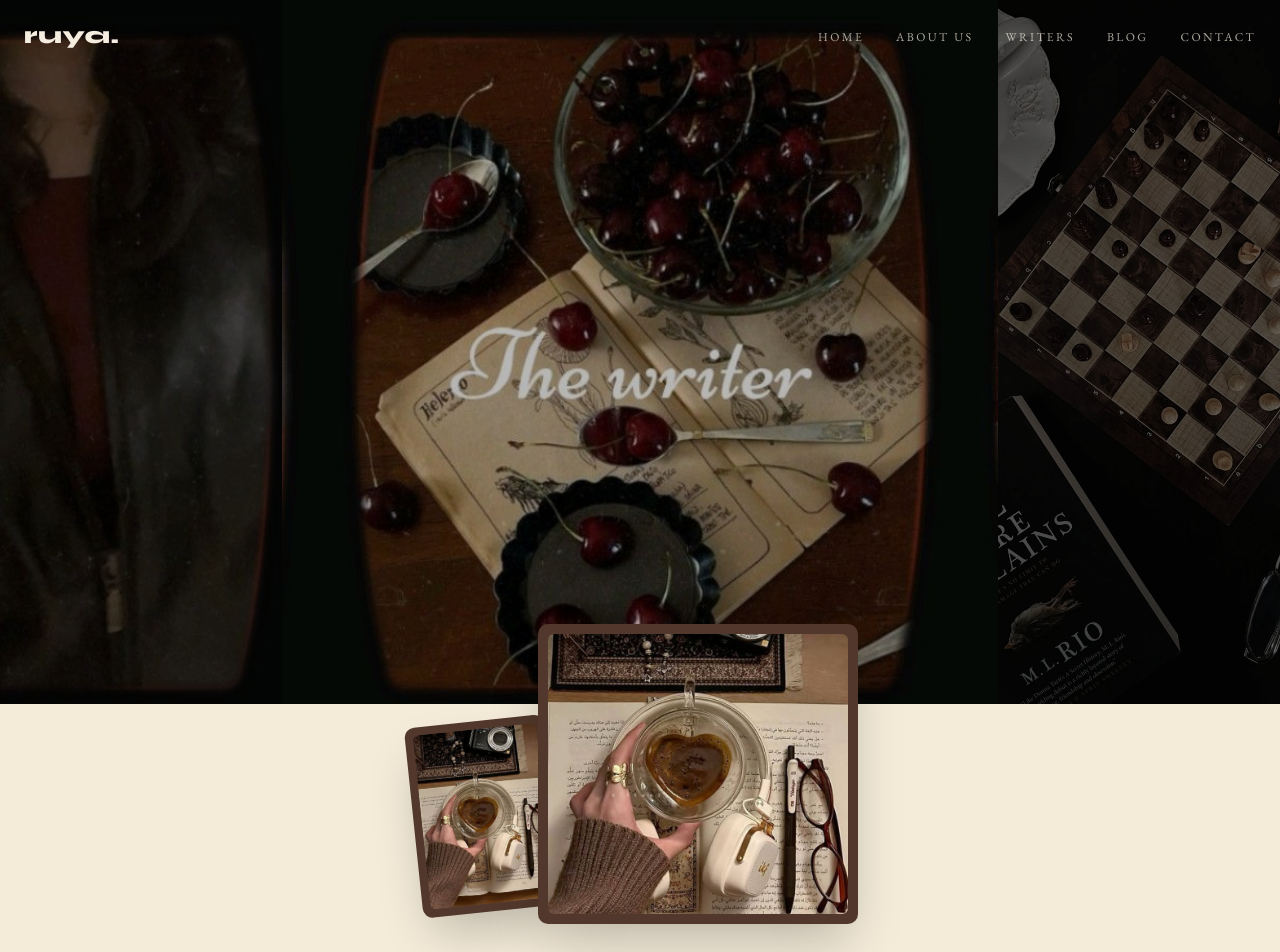
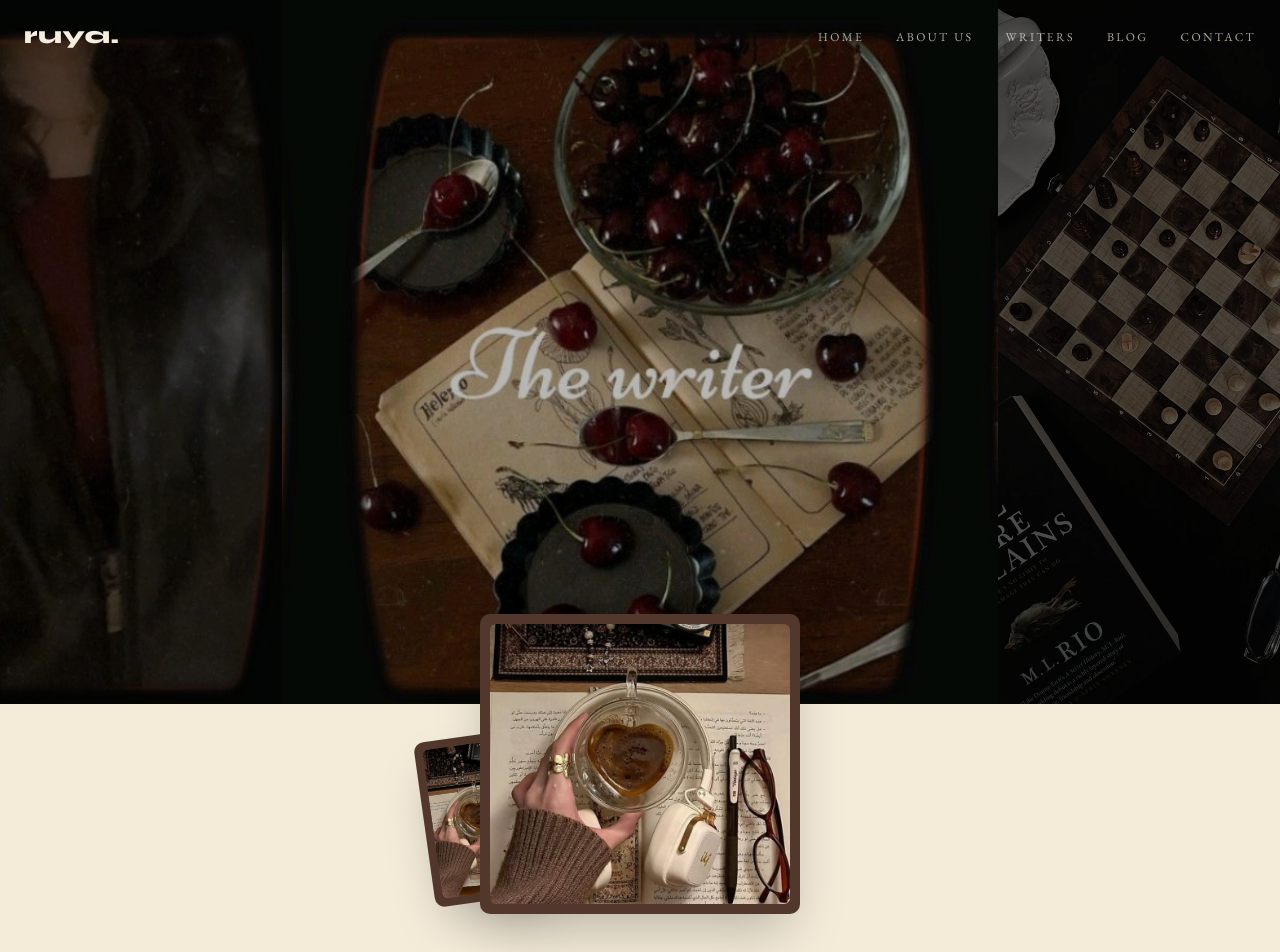
Before and after one commit to MaheenBashir/STQA-Project-Ruya, a React (Vite) app: page / in a window 1280 px wide. Shown: the top 952 px of the page. Built offline with nearby package versions, Linux system fonts and the light colour scheme; a web font is replaced by a local one.

Commit message:
Add files via upload

```diff
--- a/src/sections/Hero.jsx
+++ b/src/sections/Hero.jsx
@@ -25,7 +25,6 @@ export default function Hero() {
       ref={ref}
       className="relative overflow-visible bg-[#F4EBD9]"
     >
-
       {/* Background Images */}
       <div
         className="relative flex w-full overflow-hidden"
@@ -34,7 +33,6 @@ export default function Hero() {
           minHeight: '520px',
         }}
       >
-
         {/* Left Background */}
         <div
           className="relative overflow-hidden"
@@ -78,33 +76,35 @@ export default function Hero() {
         </div>
       </div>
 
-     {/* Stacked Floating Cards */}
+      {/* Floating Cards Section */}
       <div
         className="relative flex justify-center"
         style={{
-    marginTop: '-80px',
+          marginTop: '-90px',
           zIndex: 20,
-    paddingBottom: '40px',
+          paddingBottom: '50px',
         }}
       >
+        {/* Wrapper */}
+        <div className="relative flex items-end justify-center">
 
-  {/* Wrapper to hold both cards side by side */}
-  <div className="relative flex items-end">
-
-    {/* Small Half Card — peeking out from the left, rotated */}
+          {/* Small Floating Card */}
           <div
-      className="fade-in shadow-2xl"
+            className="fade-in shadow-2xl absolute"
             style={{
-        padding: '8px 8px 8px',
-        width: '140px',
+              padding: '8px',
+              width: '115px',
               backgroundColor: '#52382C',
               borderRadius: '10px',
-        marginRight: '-25px',
-        zIndex: 10,
-        transform: 'rotate(-6deg)',
+              zIndex: 15,
+
+              // Position
+              left: '-45px',
+              bottom: '22px',
+
+              // Rotation
+              transform: 'rotate(-8deg)',
               transformOrigin: 'bottom right',
-        marginBottom: '20px',
-        flexShrink: 0,
             }}
           >
             <img
@@ -112,23 +112,22 @@ export default function Hero() {
               alt="Writer"
               className="w-full object-cover rounded-md"
               style={{
-          height: '175px',
+                height: '150px',
                 objectPosition: 'center',
               }}
             />
           </div>
 
-    {/* Main Card — the big one in front, perfectly straight */}
+          {/* Main Card */}
           <div
             className="fade-in shadow-2xl"
             style={{
-        padding: '10px 10px 10px',
+              padding: '10px',
               width: '320px',
               backgroundColor: '#52382C',
               borderRadius: '10px',
               zIndex: 20,
               position: 'relative',
-        flexShrink: 0,
             }}
           >
             <img
@@ -141,7 +140,6 @@ export default function Hero() {
               }}
             />
           </div>
-
         </div>
       </div>
     </section>
```
Lines whose indentation alone changed are shown as unchanged.
